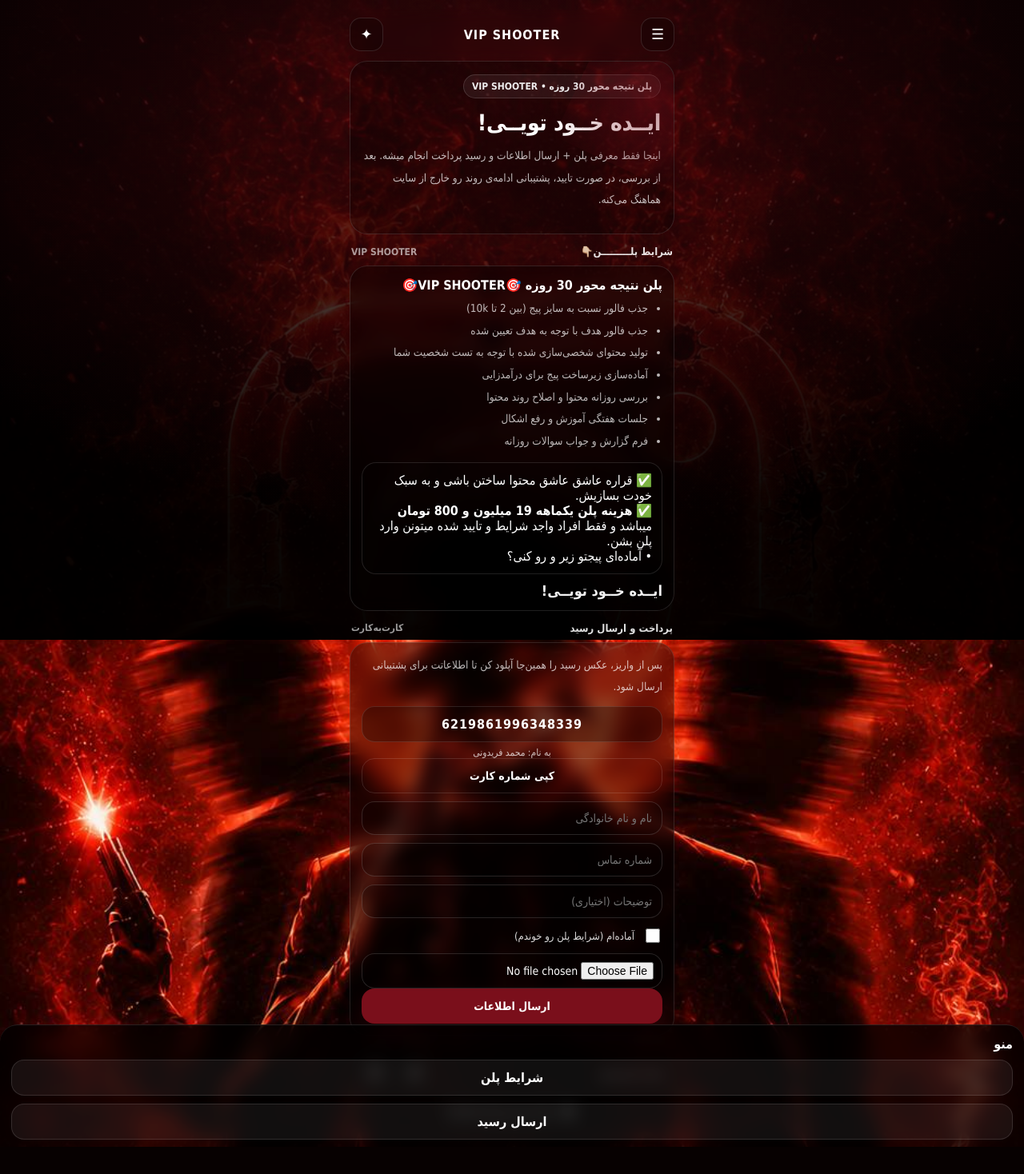
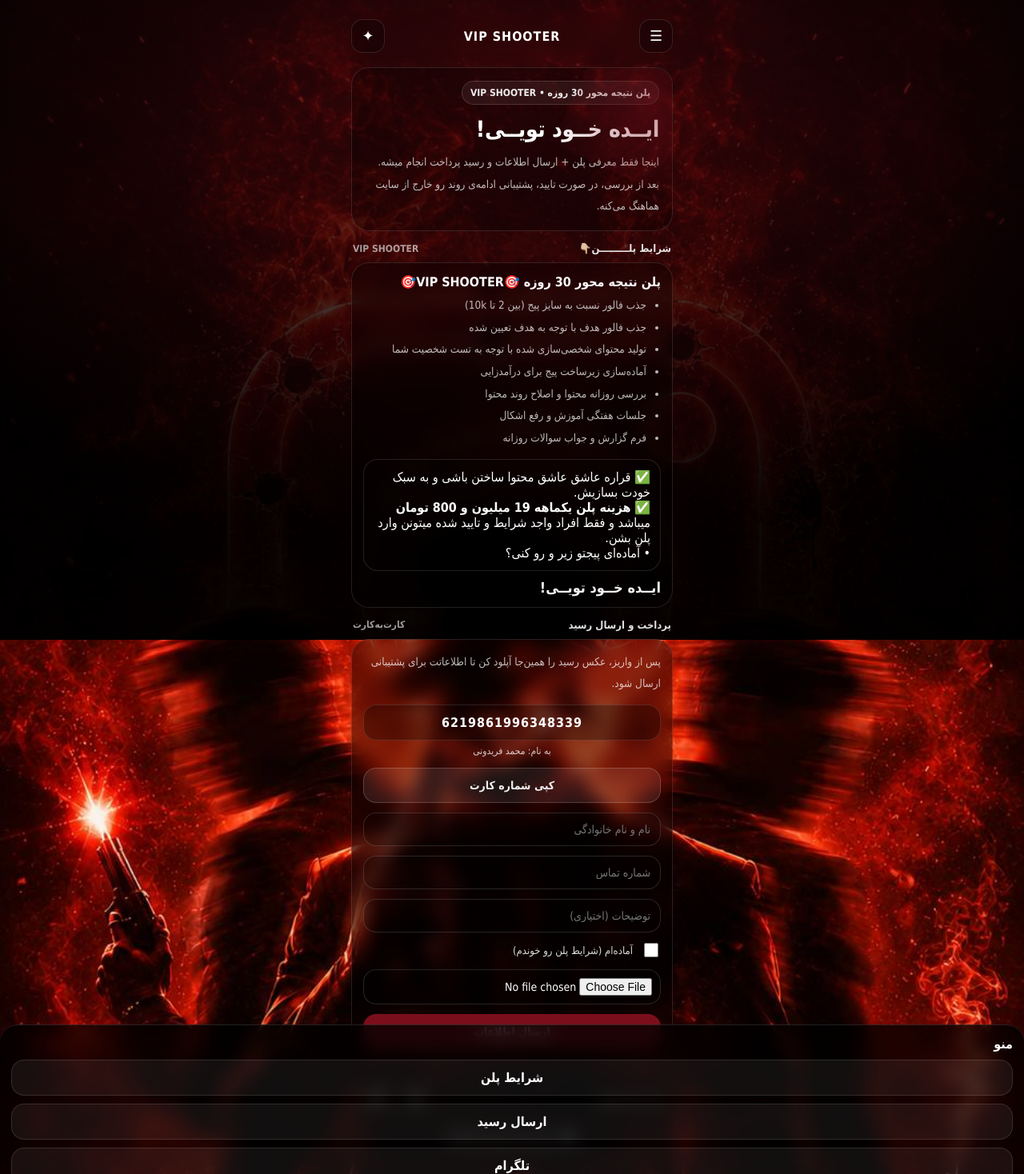
Before and after one commit to VORNEX-01/VIP-SHOOTER, a Django app: page / in a window 1280 px wide. Shown: the whole page at 80% size. Before the commit the page ends 1434 px from the top, so only its background shows below. Run offline with Django 5.2, Linux system fonts and the light colour scheme; data comes from the database, SQL or seed files in the repository; data that the repository does not hold is empty.

Commit message:
ui spacing + copy button

```diff
--- a/vip/templates/vip/home.html
+++ b/vip/templates/vip/home.html
@@ -555,6 +555,50 @@
             background: var(--accent);
             border-color: transparent;
         }
+
+        /* --- UI Fixes --- */
+        .wrap {
+            padding: 14px 14px 20px;
+        }
+
+        .hero {
+            margin-top: 6px;
+        }
+
+        .hero p {
+            margin-bottom: 0;
+        }
+
+        .pay {
+            margin-top: 6px;
+        }
+
+        .cardNo {
+            margin: 12px 0 6px;
+        }
+
+        .owner {
+            margin: 0 0 14px;
+            text-align: center;
+            color: rgba(255, 255, 255, .78);
+            font-size: 12px;
+        }
+
+        .field {
+            margin-top: 12px;
+        }
+
+        .btn.copy {
+            background: rgba(255, 255, 255, .08);
+            border-color: rgba(255, 255, 255, .18);
+            color: rgba(255, 255, 255, .92);
+        }
+
+        .btn.primary {
+            margin-top: 12px;
+        }
+
+        /* دکمه ارسال از بالا فاصله بگیره */
     </style>
 </head>
 
@@ -620,7 +664,7 @@
             <div class="cardNo" id="cardNo">{{ card_number }}</div>
             <div class="owner">به نام: {{ card_owner }}</div>
 
-            <button class="btn" type="button" onclick="copyCard()">کپی شماره کارت</button>
+            <button class="btn copy" type="button" onclick="copyCard()">کپی شماره کارت</button>
             {% endif %}
 
             {% if form.errors %}
--- a/vip_shooter/urls.py
+++ b/vip_shooter/urls.py
@@ -1,6 +1,8 @@
 import os
 from django.contrib import admin
 from django.urls import path, include
+from django.conf import settings
+from django.conf.urls.static import static
 
 ADMIN_PATH = os.environ.get("ADMIN_PATH", "01-control-vipshooter").strip("/")
 
@@ -8,3 +10,6 @@ urlpatterns = [
     path("", include("vip.urls")),
     path(f"{ADMIN_PATH}/", admin.site.urls),
 ]
+
+# برای اینکه لینک فایل‌های receipt داخل ادمین 404 نده (حتی وقتی DEBUG=0 هست)
+urlpatterns += static(settings.MEDIA_URL, document_root=settings.MEDIA_ROOT)
```
